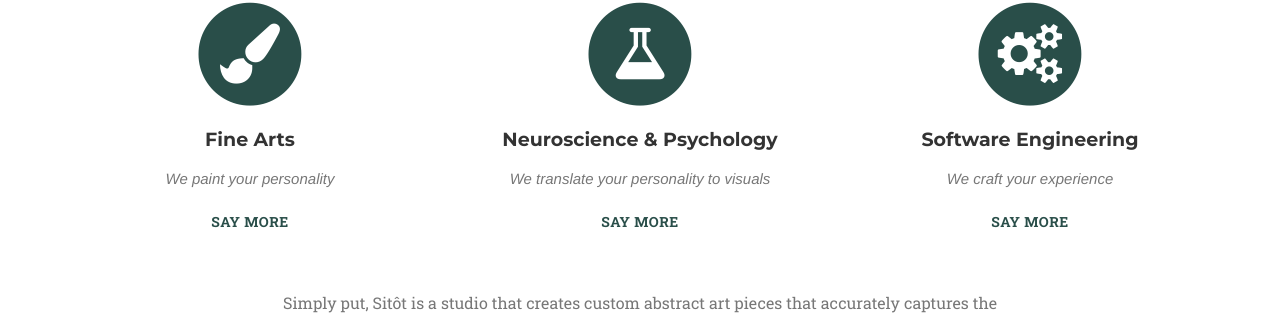
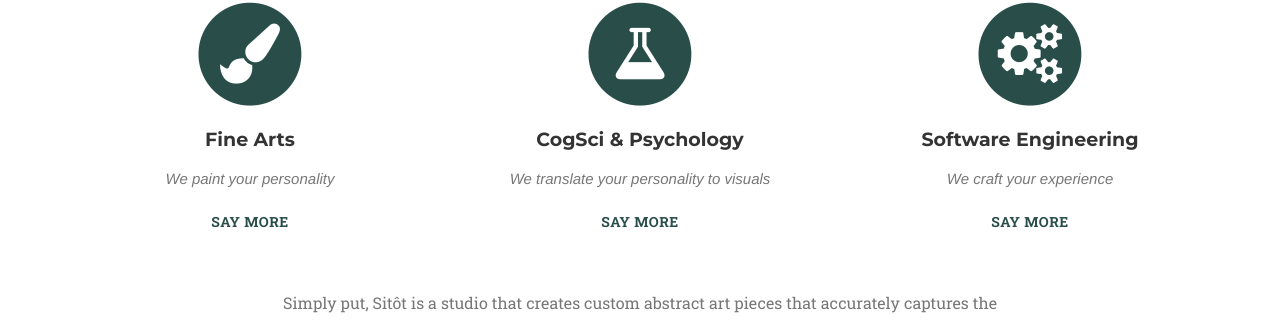
Before and after one commit to sitotstudio/sitotstudio.github.io, a Jekyll site: the page built from index.html, in a window 1280 px wide and 900 px high, scrolled down 1053 px. Shown: the part 132-453 px from the top of the window. Built offline with Jekyll 4.4.1, drawn with Linux system fonts in a browser that asks for light colours; some web fonts are replaced.

Commit message:
Update services text

```diff
--- a/_includes/services.html
+++ b/_includes/services.html
@@ -23,7 +23,7 @@
                         <i class="fa fa-circle fa-stack-2x text-primary"></i>
                         <i class="fa fa-flask fa-stack-1x fa-inverse"></i>
                     </span>
-                    <h4 class="service-heading">Neuroscience & Psychology</h4>
+                    <h4 class="service-heading">CogSci & Psychology</h4>
                     <p class="service-subtitle text-muted">We translate your personality to visuals</p>
                     <p class="service-description text-muted">Intuitively, an organized person feels more "geometric" and "linear". What if this same person also thrives in a chaotic and messy environment, how would that translate to visuals? How do existing limitations in personality tests inform and affect the way questionnaires are made? How do we represent a human being without categorizing them? These ideas are at the basis of the theories we explore and expand on to capture all facets of a complex and evolving human being through visual metaphors. <br>Our work is rooted in academia, but fundamentally challenges the over-representation of colonial understanding of human behaviour, affecting how we approach understanding personalities, and which commonly coined personality "traits" have been made to oppose another. Our approach to personality mapping is fun, scientifically rigorous, cross-cultural, iterative, and you may find that it captures sides of you that no other test has ever captured.</p>
                     <a href="#" class="toggle-description">Say more</a>
@@ -35,7 +35,7 @@
                     </span>
                     <h4 class="service-heading">Software Engineering</h4>
                     <p class="service-subtitle text-muted">We craft your experience</p>
-                    <p class="service-description text-muted">Our team of software engineers are first and foremost academics and creatives. We believe that software of scale does not find its best application in the realm of art. Our software is crafted in a way that is intertwined with the human touch, and extensive domain knowledge (in our case, the worlds of personality testing, visual metaphor theory, and cross-modal perception). How do we ensure accuracy and consistency when evaluating vastly different or eerily similar people? How do your interactions with the user interface affect the accuracy of your answers? How do we bring our academic research into practice, and bridge the intimate knowledge you have of yourself with an artist who intends to represent you without having met you? These are some of the many questions that inform our software design.</p>
+                    <p class="service-description text-muted">We believe that software of scale does not find its best application in the realm of art. Our software is crafted in a way that is intertwined with the human touch, and extensive domain knowledge (in our case, the worlds of personality testing, visual metaphor theory, and cross-modal perception). How do we ensure accuracy and consistency when evaluating vastly different or eerily similar people? How do your interactions with the user interface affect the accuracy of your answers? How do we bring our academic research into practice, and bridge the intimate knowledge you have of yourself with an artist who intends to represent you without having met you? These are some of the many questions that inform our software design.</p>
                     <a href="#" class="toggle-description">Say more</a>
                 </div>
             </div>
```
